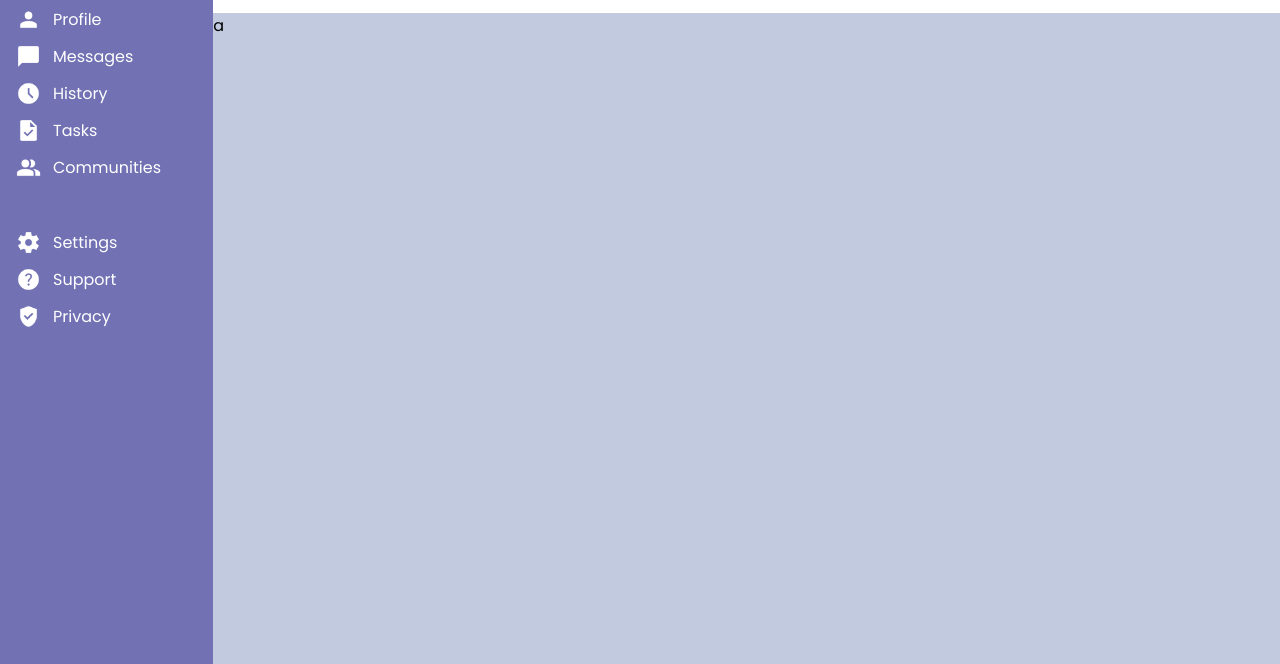
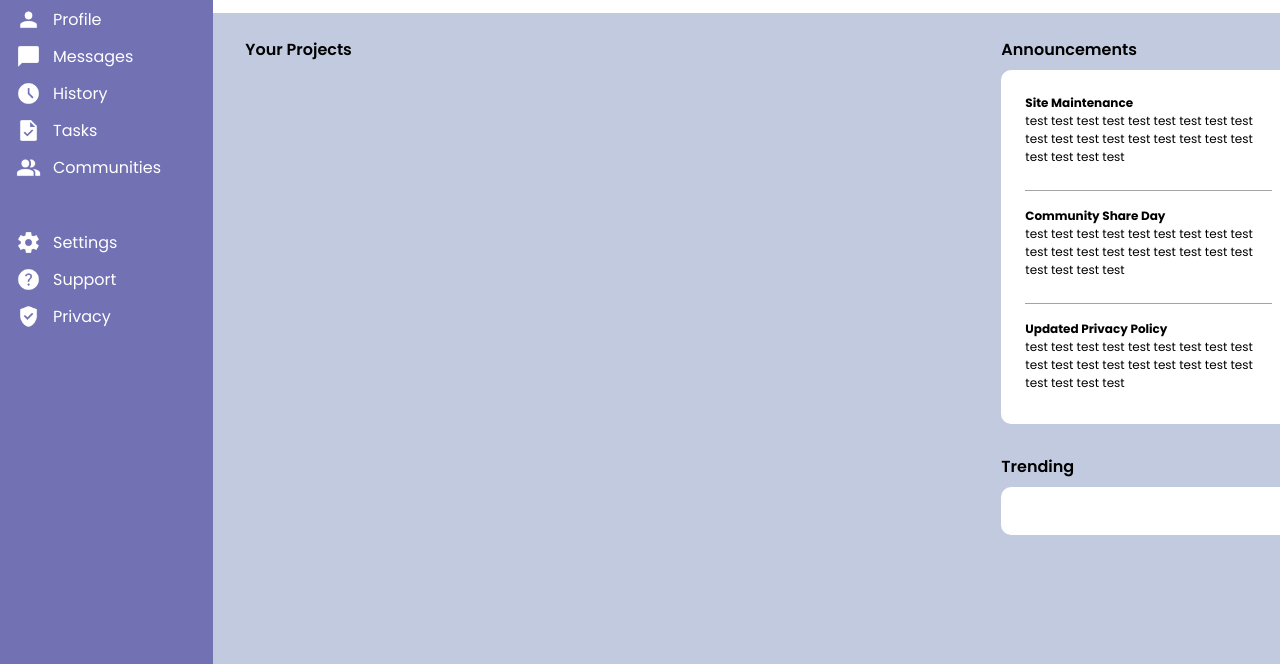
Before and after one commit to bernardo-mcosta/dashboard, a plain HTML site: page index.html in a window 1280 px wide. Shown: the part 136-800 px from the top of the page. Drawn offline with Linux system fonts and the light colour scheme.

Commit message:
Add sidebars to main content area

```diff
--- a/index.html
+++ b/index.html
@@ -92,8 +92,38 @@
   </div>
 
   <div class="main">
-    a
+
+    <div class="projects">
+      <p>Your Projects</p>
+    </div>
+
+    <div class="side-main">
+      <div class="announcements">
+       <p>Announcements</p>
+       <div class="announ-container">
+        <div class="announ">
+          <h4>Site Maintenance</h4>
+          <p>test test test test test test test test test test test test test test test test test test test test test test </p>
+        </div>
+        <hr>
+        <div class="announ">
+          <h4>Community Share Day</h4>
+          <p>test test test test test test test test test test test test test test test test test test test test test test </p>
+        </div>
+        <hr>
+        <div class="announ">
+          <h4>Updated Privacy Policy</h4>
+          <p>test test test test test test test test test test test test test test test test test test test test test test </p>
+        </div>
+       </div>
+      </div>
+
+      <div class="trending">
+        <p>Trending</p>
+        <div class="trending-container">
+        </div>
+      </div>
+    </div>
   </div>
-
 </body>
 </html>
--- a/style.css
+++ b/style.css
@@ -136,6 +136,56 @@ body {
   width: 70px;
 }
 
+/* Main */
+
 .main {
   background-color: rgb(193, 202, 223);
+  padding: 1.5rem 2rem;
+  display: grid;
+  grid-template-columns: 3fr 1fr;
+  grid-gap: 1rem;
 }
+
+.main p {
+  font-weight: 600;
+  margin-bottom: 0.5rem;
+}
+
+.main .projects {
+  grid-column: 1/2;
+}
+
+.main .side-main {
+  grid-column: 2/3;
+}
+
+.main .announcements,
+.trending {
+  margin-bottom: 30px;
+}
+
+.main .announ-container,
+.trending-container {
+  background-color: white;
+  height: 100%;
+  width: 100%;
+  border-radius: 10px;
+  padding: 1.5rem;
+  display: flex;
+  flex-direction: column;
+}
+
+.announ h4 {
+  font-size: 12px;
+}
+
+.announ p {
+  font-weight: 100;
+  font-size: 12px;
+}
+
+hr {
+  border: none;
+  border-top: 1px solid rgb(163, 163, 163);
+  margin: 1rem 0;
+}
```
